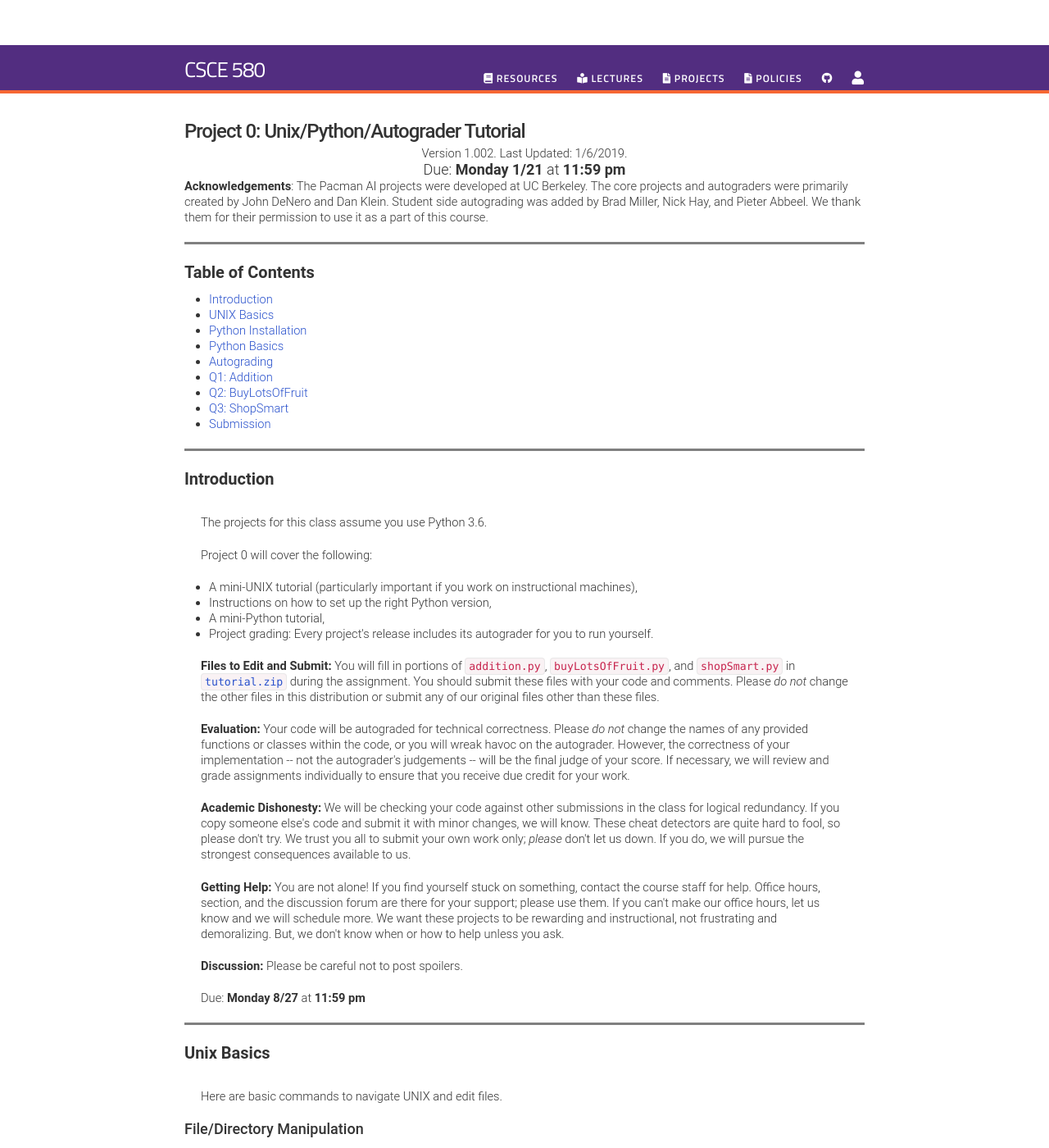
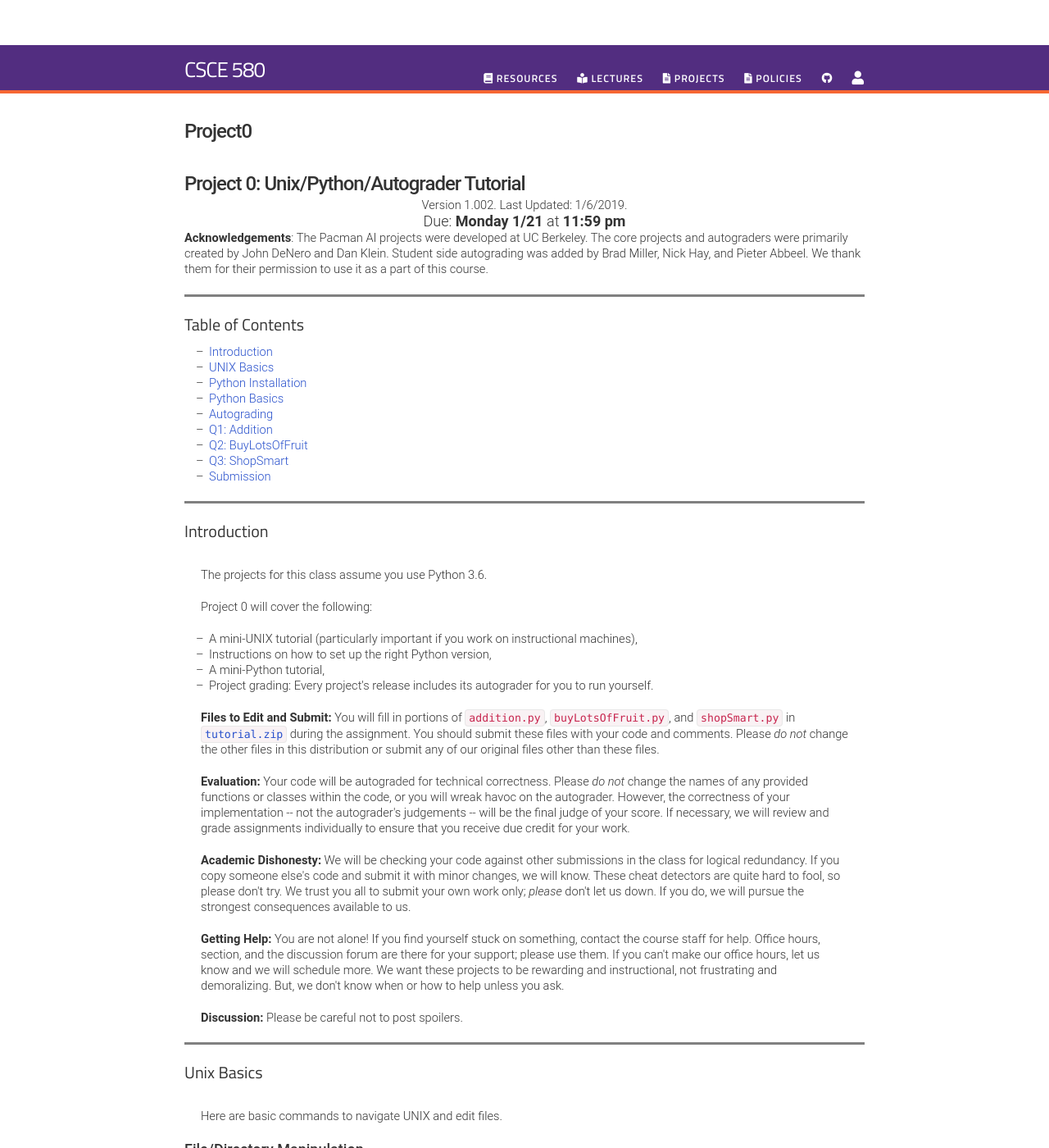
Before and after one commit to stephenvolpe/csce580, a Jekyll site: the page built from projects/project0/project0.html, in a window 1280 px wide and 1400 px high. Shown: the whole window at 82% size. Built offline with Jekyll 4.4.1, drawn with Linux system fonts in a browser that asks for light colours; nearby versions of some CDN libraries; some web fonts are replaced.

Commit message:
editted project0

```diff
--- a/projects/project0/project0.html
+++ b/projects/project0/project0.html
@@ -1,5 +1,7 @@
 ---
-layout: default
+layout: page
+title: Project0
+permalink: /projects/project0/
 ---
 
 
@@ -46,10 +48,10 @@
 <p><strong>Academic Dishonesty:</strong> We will be checking your code against other submissions in the class for logical redundancy. If you copy someone else's code and submit it with minor changes, we will know. These cheat detectors are quite hard to fool, so please don't try. We trust you all to submit your own work only; <em>please</em> don't let us down. If you do, we will pursue the strongest consequences available to us.</p>
 <p><strong>Getting Help:</strong> You are not alone! If you find yourself stuck on something, contact the course staff for help. Office hours, section, and the discussion forum are there for your support; please use them. If you can't make our office hours, let us know and we will schedule more. We want these projects to be rewarding and instructional, not frustrating and demoralizing. But, we don't know when or how to help unless you ask.</p>
 <p><strong>Discussion:</strong> Please be careful not to post spoilers.</p>
-<p> Due: <b>Monday 8/27</b> at <b>11:59 pm</b> </p>
+
 </div>
 
-<hr size="">
+<hr>
 
 <div class="project">
 <h2><a name="UNIXBasics"></a>Unix Basics</h2>
@@ -496,6 +498,7 @@
 <li>A good reference book: <a href="http://oreilly.com/catalog/9780596513986/">Learning Python</a> (From the UCB campus, you can read the whole book online)</li>
 </ul>
 </div>
+
 <hr>
 
 <div class="project">
```
